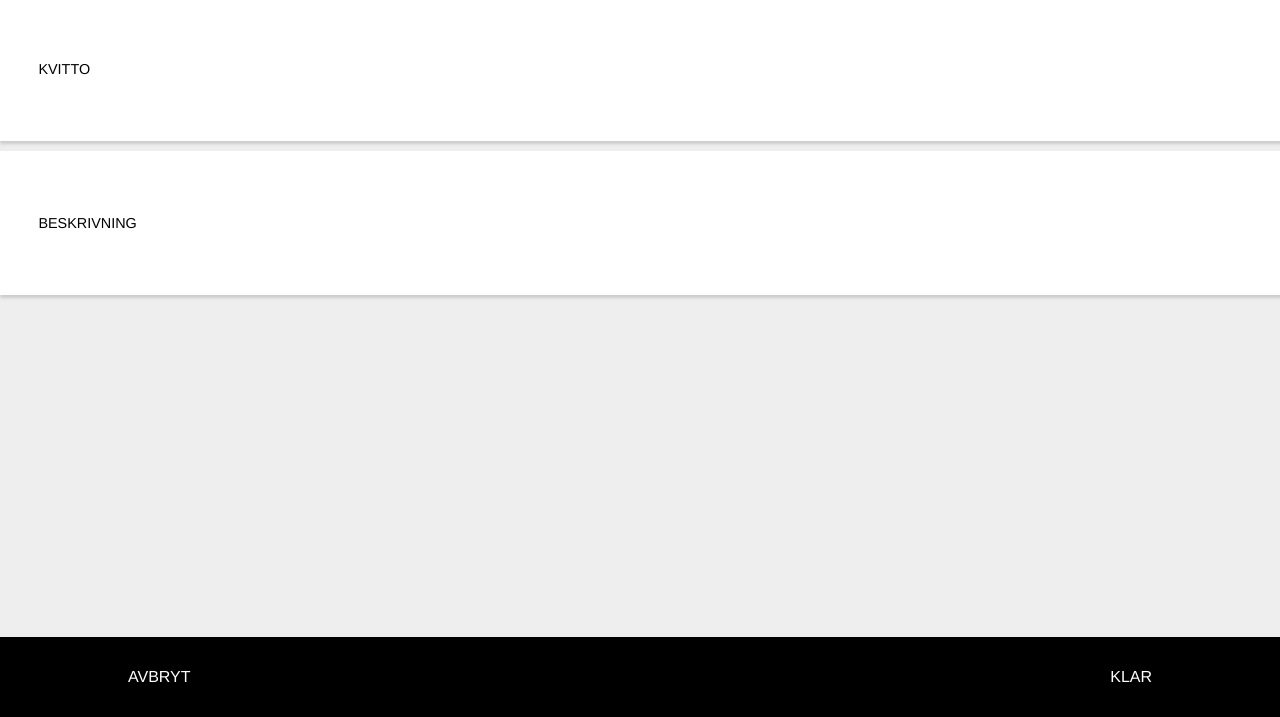
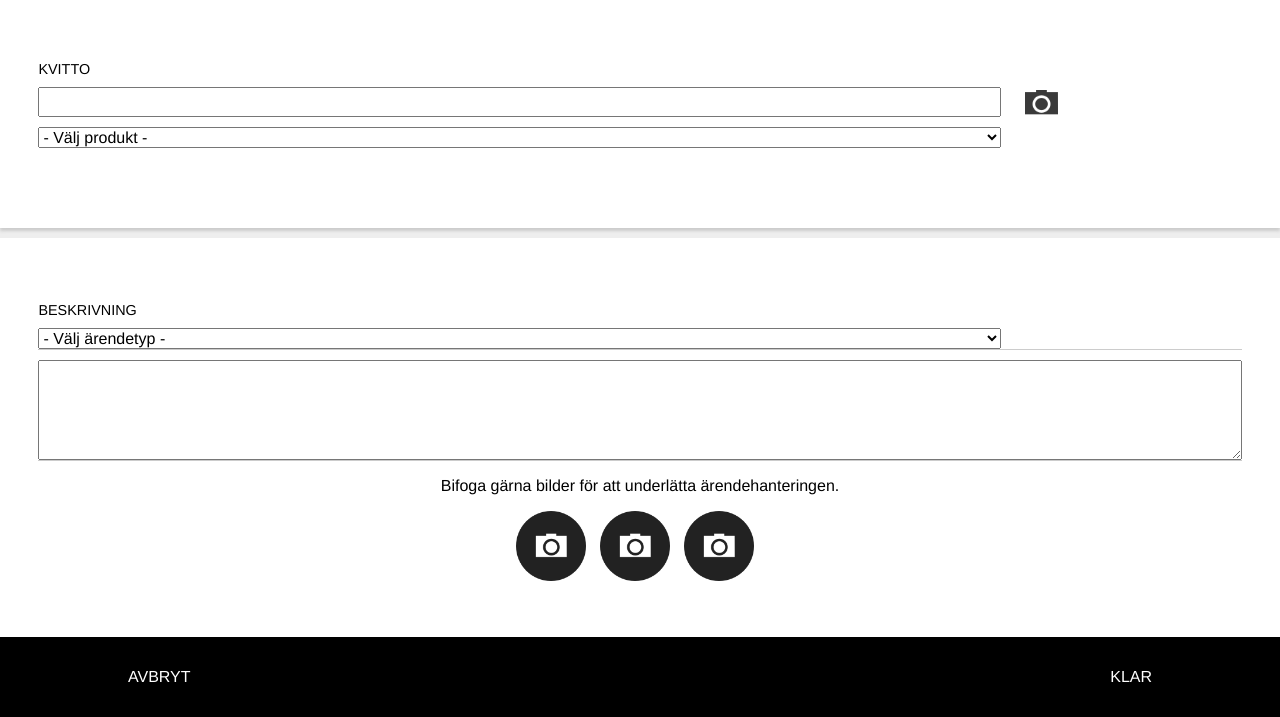
Before and after one commit to zystems/store, a website: page dev/html/reklamation-start.html in a window 1280 px wide. Shown: the part 83-800 px from the top of the page. Drawn offline with nearby package versions, Linux system fonts and the light colour scheme.

Commit message:
Added some stuff

```diff
--- a/dev/html/reklamation-start.html
+++ b/dev/html/reklamation-start.html
@@ -21,12 +21,47 @@
 			</div>
 		</div>
 
-		<div class="App-content">
+		<div class="App-content App-form">
 			<div class="App-content-box">
 				<h2>KVITTO</h2>
+				<div class="Receipt">
+					<form>
+						<div class="Receipt-number">
+							<input type="number">
+							<img src="../res/camera.png">
+						</div>
+						<div class="Receipt-product">
+							<select>
+								<option>- Välj produkt -</option>
+								<option>Alternativ 1</option>
+								<option>Alternativ 2</option>
+								<option>Alternativ 3</option>
+							</select>
+						</div>
+					</form>
+				</div>
 			</div>
 			<div class="App-content-box">
 				<h2>BESKRIVNING</h2>
+				<div class="Description">
+					<div class="Description-type">
+						<select>
+							<option>- Välj ärendetyp -</option>
+							<option>Alternativ 1</option>
+							<option>Alternativ 2</option>
+							<option>Alternativ 3</option>
+						</select>
+					</div>
+					<div class="Description-text">
+						<textarea></textarea>
+					</div>
+					<div class="Description-images">
+						<p>Bifoga gärna bilder för att underlätta ärendehanteringen.</p>
+						<img src="../res/camera-in-circle.png">
+						<img src="../res/camera-in-circle.png">
+						<img src="../res/camera-in-circle.png">
+					</div>
+				</div>
 			</div>
 		</div>
 
@@ -36,7 +71,7 @@
 				AVBRYT
 			</div>
 			<div class="App-footer--navigation-right">
-				KLAR
+				<a href="reklamation-confirm.html">KLAR</a>
 			</div>
 		</div>
 
--- a/dev/styles/_application-base.scss
+++ b/dev/styles/_application-base.scss
@@ -31,14 +31,24 @@
 	background-color: $color-light-grey;
 	color: $font-color-dark;
 	overflow: hidden;
+
+	a {
+		text-decoration: none;
+		color: $font-color-dark;
+	}
 }
 
 .App-content-box {
 	width: 100%;
+	box-sizing: border-box;
+	padding: 5% 3%;
 	margin-top: 10px;
-	padding: 5% 3%;
 	background-color: white;
 	box-shadow: 0 3px 3px #ccc;
+
+	p {
+		font-weight: $font-weight-light;
+	}
 
 	h2 {
 		font-size: 0.9em;
@@ -60,6 +70,11 @@
 
 	background-color: black;
 	color: white;
+
+	a {
+		text-decoration: none;
+		color: $font-color-light;
+	}
 }
 
 .App-footer--navigation-left {
--- a/dev/styles/_reklamation.scss
+++ b/dev/styles/_reklamation.scss
@@ -0,0 +1,90 @@
+
+/* –– PAGE 1 (START) –––––––––––––––––––––––––––––––––––––––––––– */
+
+.Receipt {
+	width: 100%;
+}
+
+.Receipt-number {
+	margin-top: 10px;
+
+	input {
+		width: 80%;
+	}
+
+	img {
+		height: 25px;
+		margin-left: 20px;
+		vertical-align: middle;
+	}
+}
+
+.Receipt-product {
+	margin-top: 10px;
+}
+
+.Description {
+	width: 100%;
+}
+
+.Description-type {
+	margin: 10px 0;
+	border-bottom: 1px solid #ccc;
+}
+
+.Description-text {
+	margin: 10px 0;
+	border-bottom: 1px solid #ccc;
+}
+
+.Description-images {
+	margin: 10px 0;
+	text-align: center;
+
+	img {
+		width: 70px;
+		margin-right: 10px;
+	}
+}
+
+.App-form {
+	button, input, select, textarea {
+	  	font-family : inherit;
+	  	font-size   : 100%;
+	}
+
+	input {
+		height: 30px;
+	}
+
+	select {
+		width: 80%;
+	}
+
+	textarea {
+		width: 100%;
+		min-height: 100px;
+	}
+}
+
+/* –– PAGE 2 (CONFIRM) –––––––––––––––––––––––––––––––––––––––––––– */
+
+#Confirm-product {
+	color: $font-color-grey;
+}
+
+#Confirm-description-type {
+
+}
+
+#Confirm-description-text {
+
+}
+
+#Confirm-address {
+
+}
+
+.Confirm-change {
+
+}
--- a/dev/styles/_utils.scss
+++ b/dev/styles/_utils.scss
@@ -7,3 +7,8 @@
 .center-horizontal {
 	margin: 0 auto;
 }
+
+.wrapper {
+	width: 95%;
+	margin: 0 auto;
+}
--- a/dev/styles/_variables.scss
+++ b/dev/styles/_variables.scss
@@ -16,6 +16,7 @@ $font-weight-regular: 500;
 // font-color
 $font-color-dark: #000;
 $font-color-light: #FFF;
+$font-color-grey: #aaa;
 
 /*
 COLORS
```
Also changed, not shown: dev/html/reklamation-confirm.html (added, +62 -0 lines), build/css/main.css, build/scripts/main.min.js (added), dev/res/camera-in-circle.png (added), dev/res/camera.png (added), 1 other file.
